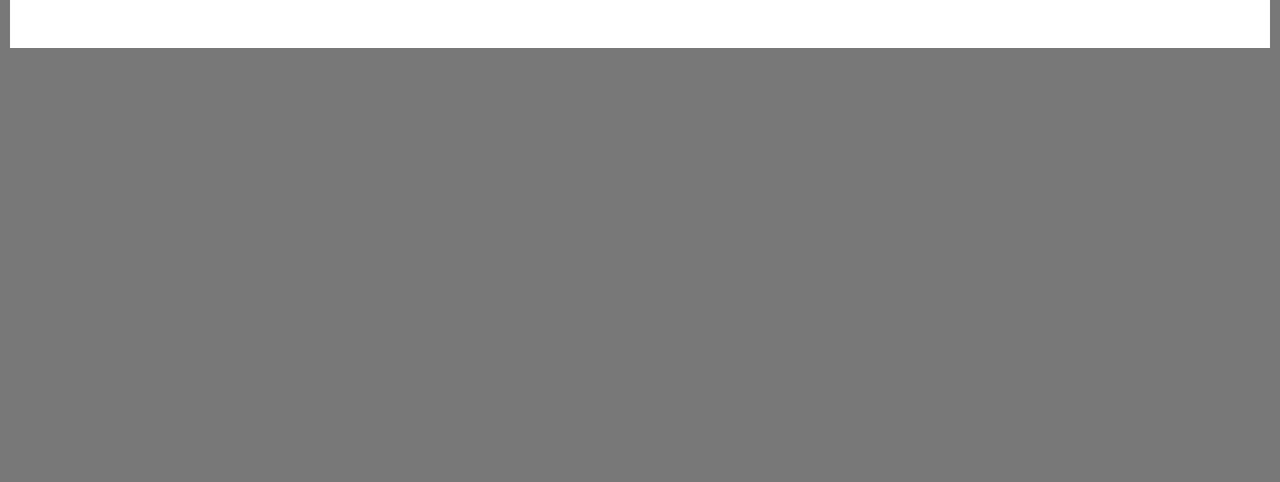
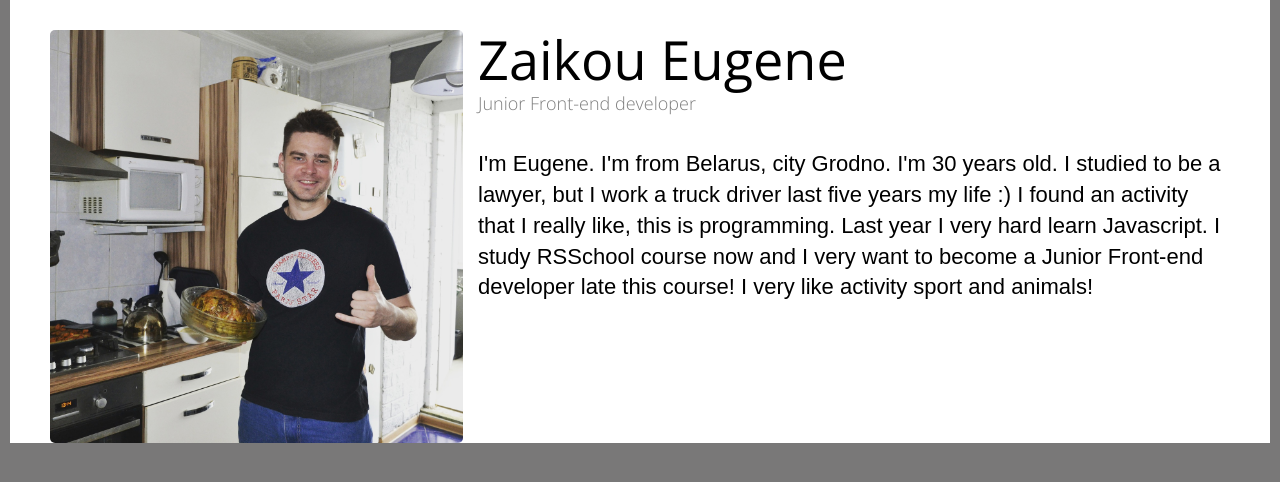
Before and after one commit to ZaikovEvgeni/cv, a website built with webpack: page cv/src/index.html in a window 1280 px wide. Built offline with nearby package versions, Linux system fonts and the light colour scheme; a web font is replaced by a local one.

Commit message:
feat: do header, add my photo header 25/02/2022 19:22

```diff
--- a/cv/src/index.html
+++ b/cv/src/index.html
@@ -11,12 +11,17 @@
 <body>
   <main class="main">
     <div class="container">
+      <h1 class="visually-hidden">My CV</h1>
       <header class="header">
-        <img src="" alt="">
+        <img class="header__photo" src="assets/images/header/avatar.jpg" alt="My photo avatar">
         <div class="person">
-          <p></p>
-          <p></p>
-          <p></p>
+          <p class="person__name">Zaikou Eugene</p>
+          <p class="person__info">Junior Front-end developer</p>
+          <p class="person__text">I'm Eugene. I'm from Belarus, city Grodno. I'm 30 years old.
+            I studied to be a lawyer, but I work a truck driver last five years my life :)
+            I found an activity that I really like, this is programming. Last year I very hard
+            learn Javascript. I study RSSchool course now and I very want to become
+            a Junior Front-end developer late this course! I very like activity sport and animals!</p>
         </div>
       </header>
     </div>
--- a/cv/src/index.ts
+++ b/cv/src/index.ts
@@ -1,4 +1,4 @@
-import './styles/styl.scss';
+import './styles/styl.sass';
 
 const ar = 2;
 
--- /dev/null
+++ b/cv/src/styles/fonts.scss
@@ -0,0 +1,19 @@
+@font-face {
+  font-family: "Montserrat";
+  src: url('../assets/fonts/montserat/Montserrat-Regular.ttf') format('truetype');
+}
+
+@font-face {
+  font-family: "Roboto";
+  src: url('../assets/fonts/roboto/Roboto-Regular.ttf') format('truetype');
+}
+
+@font-face {
+  font-family: "Open-Sans";
+  src: url('../assets/fonts/open_sans/OpenSans/OpenSans-Regular.ttf') format('truetype');
+}
+
+@font-face {
+  font-family: "Open-Sans light";
+  src: url('../assets/fonts/open_sans/OpenSans/OpenSans-Light.ttf') format('truetype');
+}
--- /dev/null
+++ b/cv/src/styles/styl.sass
@@ -0,0 +1,62 @@
+@import url('../assets/normalize/mynormalize.css')
+@import url('./fonts.scss')
+
+$color-black: #000000
+
+
+body
+  background: rgb(121, 120, 120)
+  font-family: "Montserrat", sans-serif
+  font-size: 22px
+  line-height: 1.1
+  color: $color-black
+
+.container
+  width: 100%
+  max-width: 1260px
+  margin: 0 auto
+  background: #fff
+  padding: 0 10px
+
+// visually-hidden(класс для прятание элементов)
+.visually-hidden
+    position: absolute
+    clip: rect(0 0 0 0)
+    width: 1px
+    height: 1px
+    margin: -1px
+
+
+//  Header
+.header
+  width: 100%
+  max-width: 100%
+  padding: 30px 30px 0 30px
+  display: flex
+  align-items: flex-start
+
+.header__photo
+  width: 35%
+  height: auto
+  object-fit: cover
+  border-radius: 5px
+
+.person
+  width: 65%
+  height: auto
+  margin-left: 15px
+
+  &__name
+    font-family: "Open-Sans", sans-serif
+    font-size: 54px
+    margin-bottom: 5px
+
+  &__info
+    font-family: "Open-Sans light", sans-serif
+    opacity: .5
+    font-size: 18px
+    margin-bottom: 35px
+
+  &__text
+
+    line-height: 1.4
--- a/cv/src/styles/styl.scss
+++ /dev/null
@@ -1,21 +0,0 @@
-@import url('../assets/normalize/mynormalize.css');
-
-
-
-
-body {
-  background: rgb(121, 120, 120);
-}
-
-.container {
-  width: 100%;
-  max-width: 1260px;
-  margin: 0 auto;
-  background: #fff;
-  padding: 0 10px;
- }
-
-//  Header
-.header {
-  padding-top: 30px;
-}
--- a/cv/webpack.config.js
+++ b/cv/webpack.config.js
@@ -33,11 +33,11 @@ module.exports = {
       }
     }),
     new CleanWebpackPlugin(),
-    // new CopyWebpackPlugin({
-    //   patterns: [
-    //     { from: path.resolve(__dirname, 'src/copyFilesFolder'), to: path.resolve(__dirname, 'dist') },
-    //   ]
-    // }),
+    new CopyWebpackPlugin({
+      patterns: [
+        { from: path.resolve(__dirname, 'src/assets/images'), to: path.resolve(__dirname, 'dist/assets/images') },
+      ]
+    }),
     new MiniCssExtractPlugin({
       filename: "style.css"
     })
@@ -64,6 +64,7 @@ module.exports = {
         test: /\.(ttf|woff|woff2|eot)/,
         // use: ['file-loader']
         type: 'asset/resource'
+
       },
       {
         test: /\.js$/,
```
Also changed, not shown: cv/src/assets/images/header/avatar.jpg (added), cv/src/avatar.jpg (added), 1 other file.
